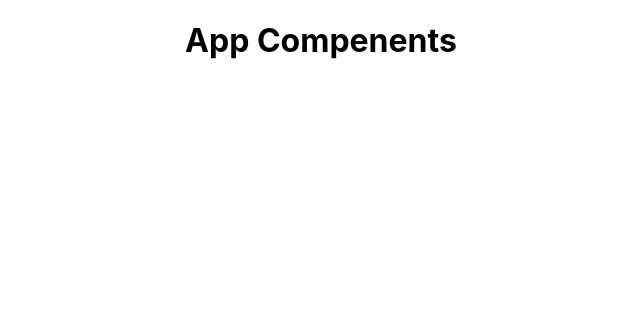
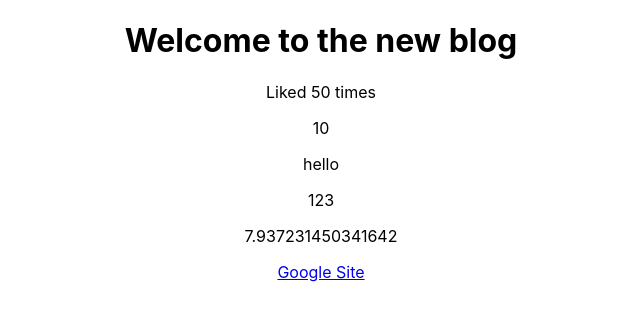
Before and after one commit to mbarto202/react-netninja, a React (Create React App) app: page / in a window 1280 px wide. Shown: the top 320 px of the page, without its empty margins (319-959 px from the left). Built offline with nearby package versions, Linux system fonts and the light colour scheme.

Commit message:
dynamic values in templates

```diff
--- a/src/App.js
+++ b/src/App.js
@@ -1,10 +1,24 @@
 import './App.css';
 
 function App() {
+  const title = 'Welcome to the new blog';
+  const likes = 50;
+  // const person = {name: 'michael', age: 25};
+  const link = "http://www.google.com";
+
   return (
     <div className="App">
       <div className="content">
-        <h1>App Compenents</h1>
+        <h1>{title}</h1>
+        <p>Liked {likes} times</p>
+
+        {/*<p>{person}</p>*/}
+
+        <p>{10}</p>
+        <p>{'hello'}</p>
+        <p>{[1, 2, 3]}</p>
+        <p>{Math.random()*10}</p>
+        <a href={link}>Google Site</a>
       </div>
     </div>
   );
```
